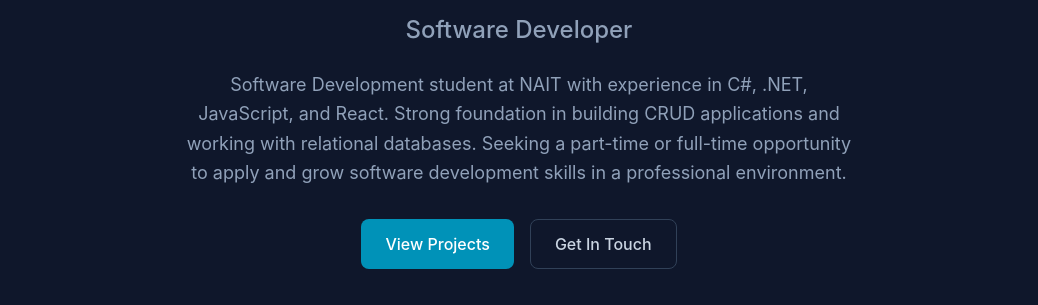
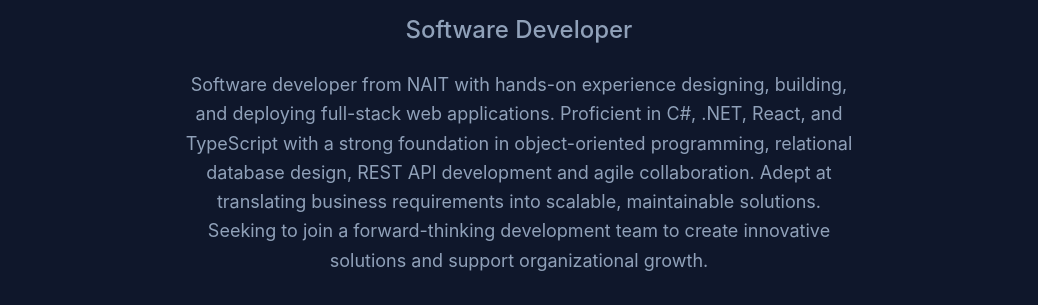
Before and after one commit to mason-kaasten/Personal-Portfolio, a React (Vite) app in the folder my-portfolio/: page / in a window 1280 px wide. Shown: the part 245-550 px from the top of the page, without its empty margins (121-1159 px from the left). Built offline with nearby package versions, Linux system fonts and the light colour scheme; no server answers.

Commit message:
Update hero introduction

```diff
--- a/my-portfolio/src/components/Hero.jsx
+++ b/my-portfolio/src/components/Hero.jsx
@@ -14,9 +14,9 @@
             Software Developer
           </h2>
             <p className="text-slate-600 dark:text-slate-400 text-lg leading-relaxed max-w-2xl">
-            Software Development student at NAIT with experience in C#, .NET, JavaScript, and React.
-            Strong foundation in building CRUD applications and working with relational databases.
-            Seeking a part-time or full-time opportunity to apply and grow software development skills in a professional environment.
+            Software developer from NAIT with hands-on experience designing, building, and deploying full-stack web applications.
+            Proficient in C#, .NET, React, and TypeScript with a strong foundation in object-oriented programming, relational database design, REST API development and agile collaboration.
+            Adept at translating business requirements into scalable, maintainable solutions. Seeking to join a forward-thinking development team to create innovative solutions and support organizational growth.
           </p>
           <div className="flex gap-4 pt-2 justify-center">
             <button
```
